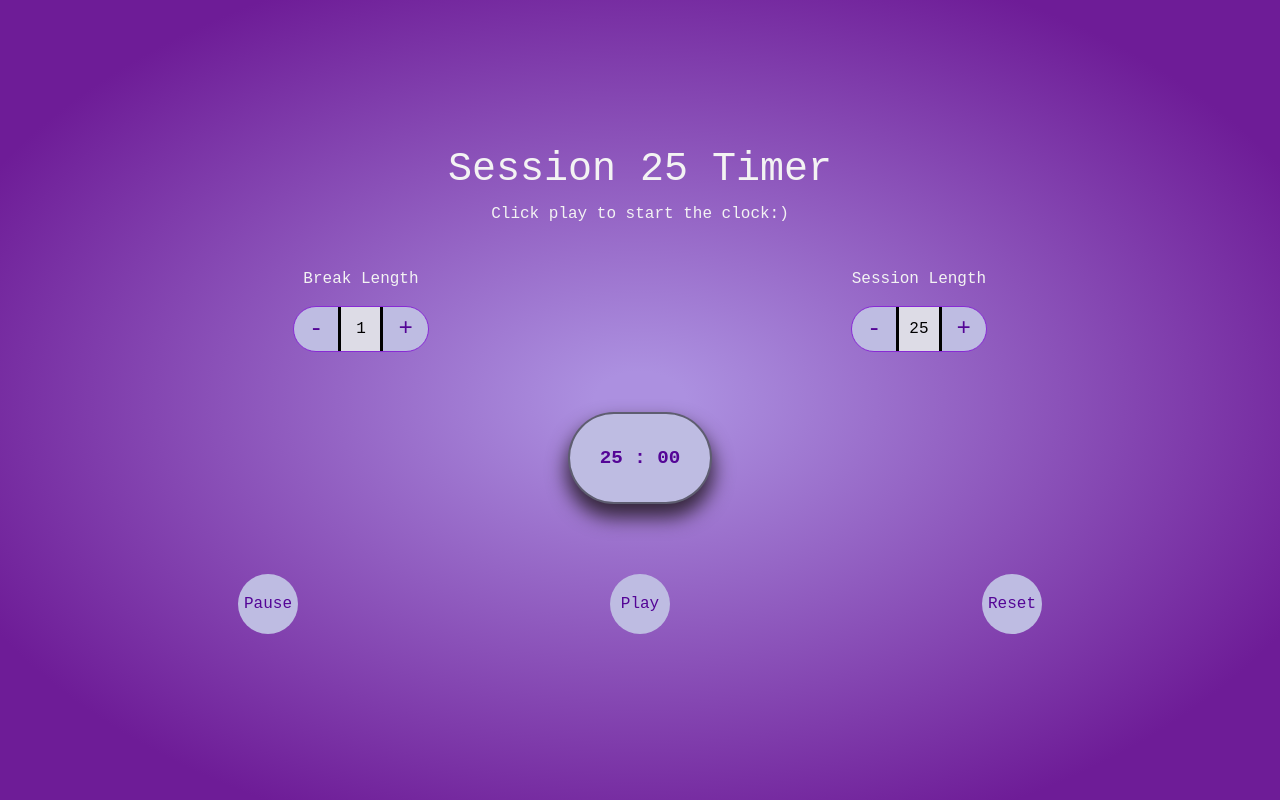
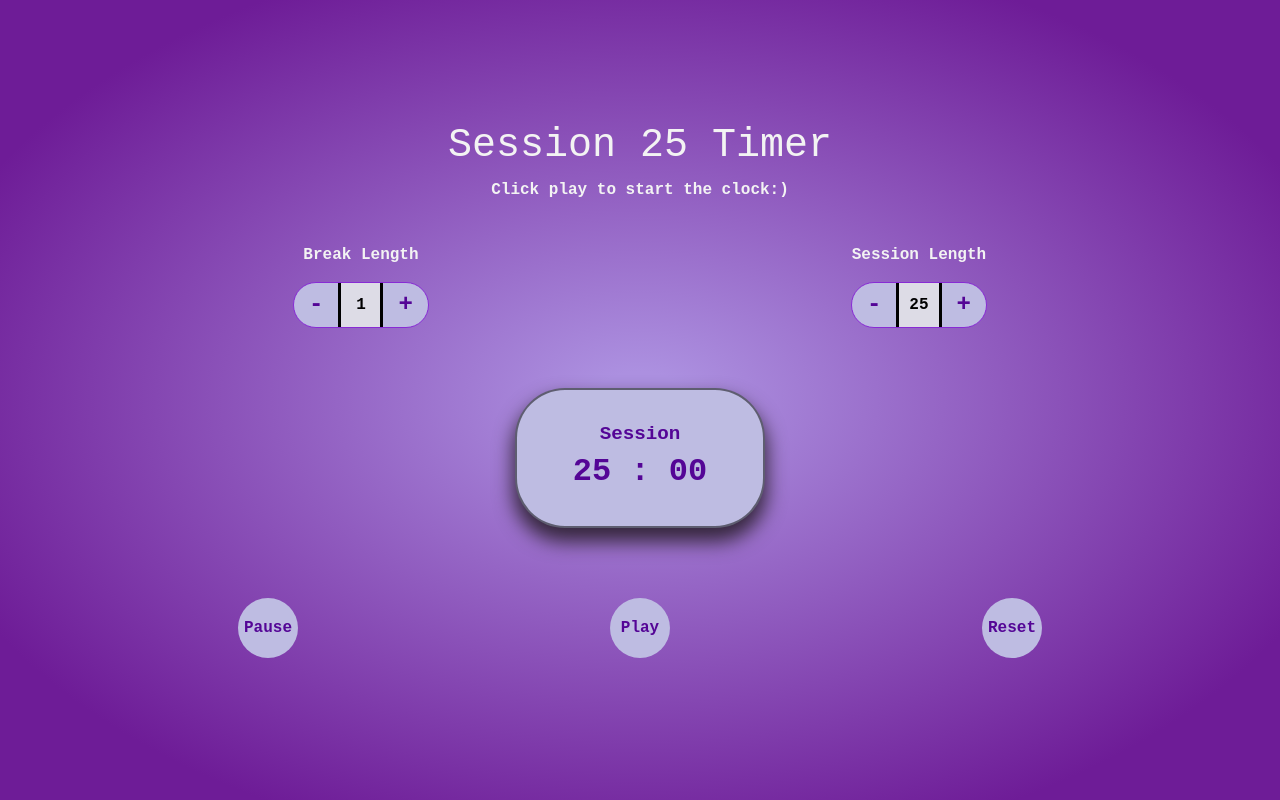
Before and after one commit to Ayovert/Session-25-Timer, a React (Create React App) app: page / in a window 1280 px wide. Built offline with nearby package versions, Linux system fonts and the light colour scheme.

Commit message:
styling and late time

```diff
--- a/src/App.tsx
+++ b/src/App.tsx
@@ -27,7 +27,14 @@ export default function App() {
 
 
 
-  const disableClick = timerId > 0? "none" : "auto";
+  const disableClick = timerId > 0 ? "none" : "auto";
+
+  function lateTime(time) {
+    if (time.minutes < 1 && time.seconds <= 59) {
+      return "red";
+    }
+  }
+
 
 
   const resetTimer = () => {
@@ -36,8 +43,8 @@ export default function App() {
     setSessionLength(MAX_SESSION_LENGTH);
     setBreakLength(MIN_LENGTH);
     setTimeLeft({
-        minutes: MAX_SESSION_LENGTH,
-        seconds: 0,
+      minutes: MAX_SESSION_LENGTH,
+      seconds: 0,
     });
     setBreakTime({
       minutes: MIN_LENGTH,
@@ -148,12 +155,12 @@ export default function App() {
           <div id="break-length" className="frame">
 
 
-<span  onClick={() => adjustLength('break', -1)}
-            style={{pointerEvents: disableClick} }
+            <span id="break-decrement" onClick={() => adjustLength('break', -1)}
+              style={{ pointerEvents: disableClick }}
             > - </span>
-           <p> {breakLength}</p>
-            <span  onClick={() => adjustLength('break', 1)}
-            style={{pointerEvents: disableClick} }
+            <p> {breakLength}</p>
+            <span id="break-increment" onClick={() => adjustLength('break', 1)}
+              style={{ pointerEvents: disableClick }}
             > + </span>
           </div>
         </div>
@@ -164,29 +171,33 @@ export default function App() {
           <div id="break-length" className="frame">
 
 
-            <span  onClick={() => adjustLength('session', -1)}
-            style={{pointerEvents: disableClick} }
+            <span id="session-decrement" onClick={() => adjustLength('session', -1)}
+              style={{ pointerEvents: disableClick }}
             > - </span>
-           <p> {sessionLength}</p>
-            <span  onClick={() => adjustLength('session', 1)}
-            style={{pointerEvents: disableClick} }
+            <p> {sessionLength}</p>
+            <span id="session-increment" onClick={() => adjustLength('session', 1)}
+              style={{ pointerEvents: disableClick }}
             > + </span>
 
           </div>
         </div>
       </div>
-      <div id="session_div" >
-        <div id="time-left" className="frame">
+      <div id="session_div" className="frame"
+        style={{ color: lateTime(timeLeft || breakTime) }}>
+        <div id="timer-label">
+          {isBreak ? "Break" : "Session"}
+        </div>
+        <div id="time-left"  >
           {padNum(isBreak ? breakTime.minutes : timeLeft.minutes)} : {padNum(isBreak ? breakTime.seconds : timeLeft.seconds)}
         </div>
       </div>
 
       <div id="timer-control">
-      <div id="pause" onClick={pauseTimer}>Pause</div>
-      <div id="play" onClick={startTime}>Play</div>
-      <div id="reset" onClick={resetTimer}>Reset</div>
+        <div id="start_stop" onClick={pauseTimer}>Pause</div>
+        <div id="start_stop" onClick={startTime}>Play</div>
+        <div id="reset" onClick={resetTimer}>Reset</div>
       </div>
-
+      <audio id="beep" preload="auto" src="https://raw.githubusercontent.com/freeCodeCamp/cdn/master/build/testable-projects-fcc/audio/BeepSound.wav"></audio>
     </div>
   );
 
@@ -196,6 +207,10 @@ export default function App() {
 
 
 /**
+ *
+ * TO- DO---
+ * 1. When it gets to 00: 00 , play audio
+ * 2. When it gets to 01:00 , turn timer red
  * <FontAwesomeIcon
             style={{pointerEvents: disableClick} }
             icon={faArrowUp} onClick={() => adjustLength('break', 1)}
--- a/src/style.scss
+++ b/src/style.scss
@@ -11,6 +11,7 @@ body{
   background: radial-gradient( #AC90E0 0%, #AC90E0 5%, #6e1c97 82%);
   font-family: 'Courier New', monospace;
   color: $body-bg;
+  font-weight: 700;
 
 
 }
@@ -28,6 +29,7 @@ body{
 
   h1, p{
     color: $tex-color;
+
   }
 
 
@@ -120,22 +122,25 @@ body{
 
 // Session display styles
 #session_div {
-  display: flex;
-  justify-content: space-around;
+
 
   font-family: 'Courier New', monospace;
 
-  font-size: larger;
-  font-weight: 700;
+  font-size: 1.2rem;
+
 
   margin: 50px 10px;
 
-  #time-left {
+  width: 250px;
 
     display: flex;
+    flex-direction: column;
     align-items: center;
     justify-content: center;
     padding: 30px;
     box-shadow: 0px 12px 19px 2px #36273d;
+
+  #time-left {
+    font-size: 2rem;
   }
 }
```
